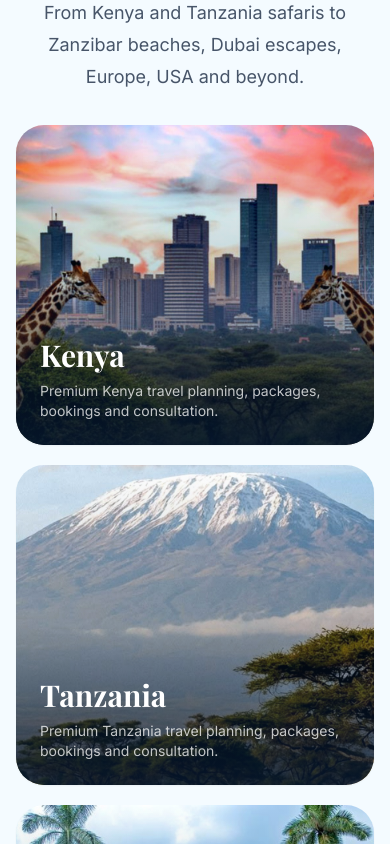
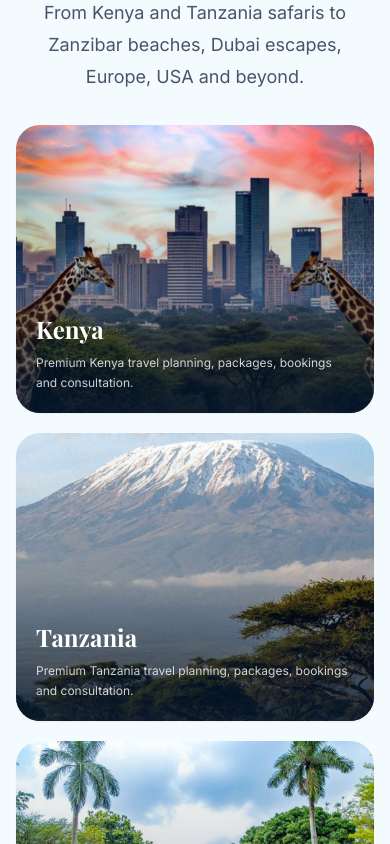
Before and after one commit to Ngovoze/ferone-tours-travels, a Next.js app: page / in a window 390 px wide. Shown: the part 4560-5404 px from the top of the page. Built offline with nearby package versions, Linux system fonts and the light colour scheme; no server answers; a web font is replaced by a local one.

Commit message:
fix: improve destination card mobile sizing

```diff
--- a/components/shared/destination-card.tsx
+++ b/components/shared/destination-card.tsx
@@ -1,5 +1,5 @@
 import Image from "next/image";
 
 export function DestinationCard({ destination }: { destination: { name:string; image:string; description:string } }){
-  return <article className="group relative h-80 overflow-hidden rounded-[1.75rem] shadow-sm"><Image src={destination.image} alt={destination.name} fill className="object-cover transition duration-700 group-hover:scale-105"/><div className="absolute inset-0 bg-gradient-to-t from-luxury-navy/85 via-luxury-navy/20 to-transparent"/><div className="absolute bottom-0 p-6 text-white"><h3 className="font-display text-3xl font-bold">{destination.name}</h3><p className="mt-2 text-sm text-white/75">{destination.description}</p></div></article>
+  return <article className="group relative h-72 overflow-hidden rounded-3xl shadow-sm md:h-80 md:rounded-[1.75rem]"><Image src={destination.image} alt={destination.name} fill className="object-cover transition duration-700 group-hover:scale-105"/><div className="absolute inset-0 bg-gradient-to-t from-luxury-navy/85 via-luxury-navy/20 to-transparent"/><div className="absolute bottom-0 p-5 text-white md:p-6"><h3 className="font-display text-2xl font-bold md:text-3xl">{destination.name}</h3><p className="mt-2 text-xs leading-5 text-white/80 md:text-sm">{destination.description}</p></div></article>
 }
```
